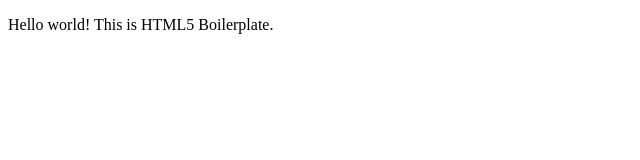
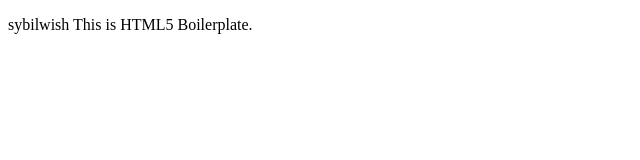
Before and after one commit to sybilwish/sybilwish.github.io, a plain HTML site: page index.html in a window 1280 px wide. Shown: the full height of the page, 0-640 px from the left. Drawn offline with nearby package versions, Linux system fonts and the light colour scheme.

Commit message:
change to sybilwish

```diff
--- a/index.html
+++ b/index.html
@@ -18,7 +18,7 @@
         <![endif]-->
 
         <!-- Add your site or application content here -->
-        <p>Hello world! This is HTML5 Boilerplate.</p>
+        <p>sybilwish This is HTML5 Boilerplate.</p>
 
         <script src="//ajax.googleapis.com/ajax/libs/jquery/1.10.2/jquery.min.js"></script>
         <script>window.jQuery || document.write('<script src="js/vendor/jquery-1.10.2.min.js"><\/script>')</script>
```
